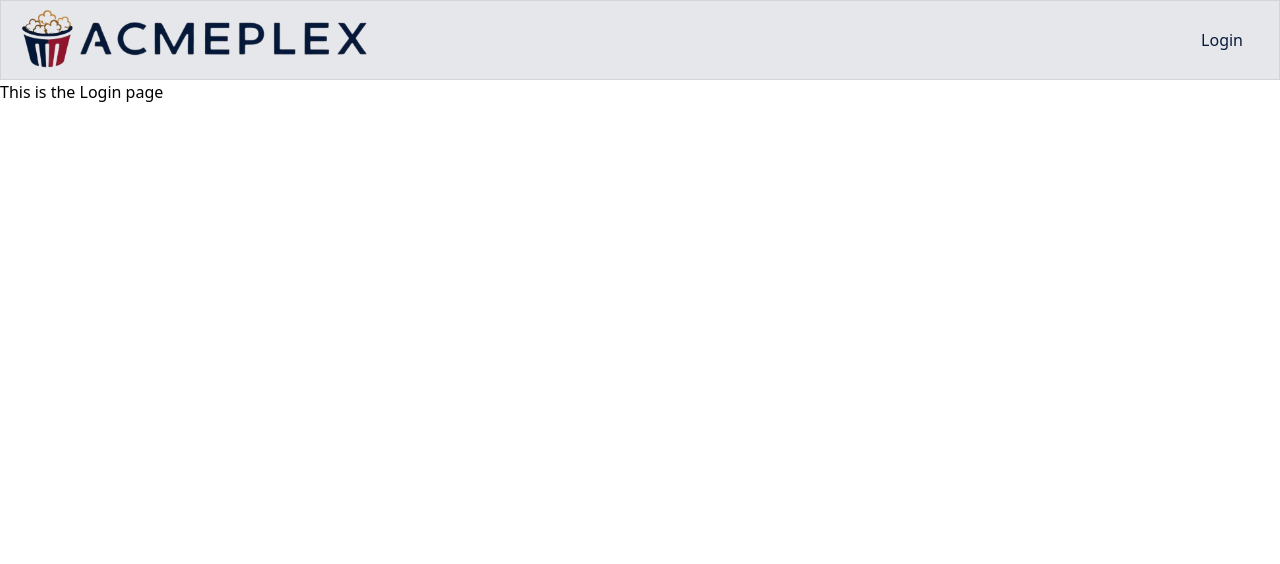
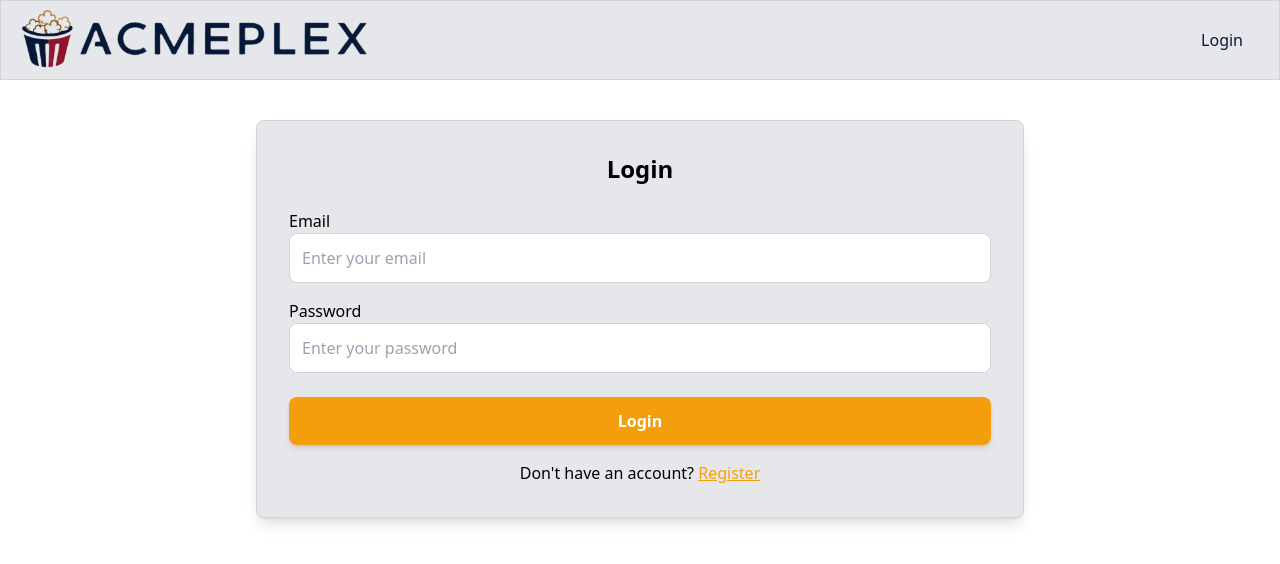
Before and after one commit to ensf-614-group11/frontend, a React (Vite) app in the folder AcmePlex/: page /Login in a window 1280 px wide. Shown: the top 564 px of the page. Built offline with nearby package versions, Linux system fonts and the light colour scheme.

Commit message:
Added login and cancel tickets page

```diff
--- a/AcmePlex/src/App.jsx
+++ b/AcmePlex/src/App.jsx
@@ -1,6 +1,6 @@
 import { Routes, Route } from "react-router-dom"
 import Home from "./pages/home";
-import Login from "./pages/Login";
+import LoginRegister from "./pages/LoginRegister";
 import CancelTickets from "./pages/CancelTickets";
 import Showtimes from "./pages/Showtimes";
 import AvailableSeats from "./pages/AvailableSeats"
@@ -12,7 +12,7 @@ function App() {
   return (
     <Routes>
       <Route path="/" element={<Home />} />
-      <Route path="/Login" element={<Login />} />
+      <Route path="/Login" element={<LoginRegister />} />
       <Route path="/Showtimes" element={<Showtimes />} />
       <Route path="/AvailableSeats" element={<AvailableSeats />} />
       <Route path="/Payment" element={<Payment />} />
--- /dev/null
+++ b/AcmePlex/src/components/CancelTicketsPage.jsx
@@ -0,0 +1,122 @@
+import { useState } from "react";
+import ContainerMain from "./ContainerMain";
+
+function CancelTickets() {
+  const [purchaseID, setPurchaseID] = useState("");
+  const [ticketDetails, setTicketDetails] = useState("");
+  const [errroMessage, setErrorMessage] = useState("");
+  const [successMessage, setSuccessMessage] = useState("");
+
+  // Mock Data for Ticket Details
+  const mockTicketData = {
+    "123456789": {
+      showName: "Avengers: Endgame",
+      showtime: "2024-11-25T19:00:00Z",
+      seat: "A12",
+      price: 20.0,
+      isCancellable: true,
+    },
+  };
+
+  const fetchTicketDetails = () => {
+    setErrorMessage("");
+    setSuccessMessage("");
+
+    // Mock fetching logic
+    const ticket = mockTicketData[purchaseID];
+    if (ticket) {
+      if(new Date(ticket.showtime) - new Date() < 72 * 60 * 60 * 1000) {
+        // If within 72 hourss, mark as non-cancellable
+        setErrorMessage("Tickets can only be cancelled at least 72 hours before the showtime.")
+        setTicketDetails(null);
+      } else {
+        setTicketDetails(ticket);
+      }
+    } else {
+      setErrorMessage("Unable to find ticket details. Please check your Purchase ID.")
+      setTicketDetails(null)
+    }
+
+    // Replace the above with an actual API call in the future
+    // Example:
+    // fetch(`/api/tickets/${purchaseID}`)
+    //   .then((response) => {
+    //     if (!response.ok) throw new Error("Unable to find ticket details.");
+    //     return response.json();
+    //   })
+    //   .then(setTicketDetails)
+    //   .catch((error) => setErrorMessage(error.message));
+  }
+
+  const CancelTicket = () => {
+    // Mock cancel logic
+    if(ticketDetails.isCancellable) {
+      setSuccessMessage(`Your ticket for "${ticketDetails.showName}" has been cencelled. A confirmation email has been sent. You have received a credit of $${(ticketDetails.price * 0.85).toFixed(2)}.`)
+      setTicketDetails(null);
+    } else {
+      setErrorMessage("This ticket is no longer cancellable.")
+    }
+
+    // Replace the above with an actual API call in the future
+    // Example:
+    // fetch(`/api/tickets/cancel`, {
+    //   method: "POST",
+    //   headers: { "Content-Type": "application/json" },
+    //   body: JSON.stringify({ purchaseID }),
+    // })
+    //   .then((response) => {
+    //     if (!response.ok) throw new Error("Unable to cancel ticket.");
+    //     return response.json();
+    //   })
+    //   .then((data) =>
+    //     setSuccessMessage(`Your ticket has been cancelled. Credit: $${data.creditAmount}.`)
+    //   )
+    //   .catch((error) => setErrorMessage(error.message));
+  }
+
+  return(
+    <ContainerMain>
+      <h1>Cancel Tickets</h1>
+      <div className="space-y-4">
+        <label htmlFor="purchaseID" className="block font-medium">
+          Enter your Purchase ID:
+        </label>
+        <input
+          type="text"
+          id="purchaseID"
+          value={purchaseID}
+          onChange={(e) => setPurchaseID(e.target.value)}
+          className="w-full p-3 border border-gray-300 rounded-lg"
+          placeholder="Enter Purchase ID"
+        />
+        <button
+          onClick={fetchTicketDetails}
+          className="mt-4 bg-acmeYellow text-white p-3 rounded-lg shadow-md hover:bg-acmeYellow-dark"
+        >
+          Find Ticket
+        </button>
+      </div>
+
+      {errroMessage && <p className="text-red-500 mt-4">{errroMessage}</p>}
+      {successMessage && <p className="text-green-500 mt-4">{successMessage}</p>}
+
+      {ticketDetails && (
+        <div className="mt-6 border border-gray-300 rounded-lg p-4">
+          <h2 className="font-bold">Ticket Details:</h2>
+          <p><strong>Show:</strong> {ticketDetails.showName}</p>
+          <p><strong>Showtime:</strong> {ticketDetails.showtime}</p>
+          <p><strong>Seat:</strong> {ticketDetails.seat}</p>
+          <p><strong>Price:</strong> {ticketDetails.price}</p>
+          <button
+            onClick={CancelTicket}
+            className="mt-4 bg-red-500 text-white p-3 rounded-lg shadow-md hover:bg-red-600"
+          >
+            Cancel Ticket
+          </button>
+        </div>
+      )}
+    </ContainerMain>
+  )
+}
+
+export default CancelTickets;
--- /dev/null
+++ b/AcmePlex/src/components/LoginPage.jsx
@@ -0,0 +1,65 @@
+import { useState } from "react";
+
+function LoginPage({ onSwitch }) {
+  const [email, setEmail] = useState("");
+  const [password, setPassword] = useState("");
+
+  const handleSubmit = (e) => {
+    e.preventDefault();
+    // Add login logic here (API calls)
+    console.log("Login for submitted", {email, password});
+  };
+
+  return (
+    <form onSubmit={handleSubmit}>
+      <div className="space-y-4">
+        <div>
+          <label htmlFor="email" className="block font-medium">
+            Email
+          </label>
+          <input
+            type="email"
+            id="email"
+            value={email}
+            onChange={(e) => setEmail(e.target.value)}
+            className="w-full p-3 border border-gray-300 rounded-lg"
+            placeholder="Enter your email"
+            required
+          />
+        </div>
+        <div>
+          <label htmlFor="password" className="block font-medium">
+            Password
+          </label>
+          <input
+            type="password"
+            id="password"
+            value={password}
+            onChange={(e) => setPassword(e.target.value)}
+            className="w-full p-3 border border-gray-300 rounded-lg"
+            placeholder="Enter your password"
+            required
+          />
+        </div>
+      </div>
+      <button
+        type="submit"
+        className="w-full p-3 mt-6 bg-acmeYellow text-white font-bold rounded-lg shadow-md hover:bg-acmeYellow-dark"
+      >
+        Login
+      </button>
+      <p className="mt-4 text-center">
+        Don't have an account?{" "}
+        <button
+          type="button"
+          onClick={onSwitch}
+          className="text-acmeYellow hover: underline"
+        >
+          Register
+        </button>
+      </p>
+    </form>
+  )
+}
+
+export default LoginPage;
--- a/AcmePlex/src/components/PaymentPage.jsx
+++ b/AcmePlex/src/components/PaymentPage.jsx
@@ -32,7 +32,7 @@ function PaymentPage() {
     <ContainerMain>
       <div className="container mx-auto p-6">
         <Link
-          to="/AvailableSeats"
+          to="/Showtimes"
           className="inline-block px-4 py-2 text-white bg-neutral-500 rounded-lg hover:bg-acmeYellow mb-5"
         >
           Back
--- /dev/null
+++ b/AcmePlex/src/components/RegisterPage.jsx
@@ -0,0 +1,95 @@
+import { useState } from "react";
+
+function RegisterPage({ onSwitch }) {
+  const [firstName, setFirstName] = useState("");
+  const [lastName, setLastName] = useState("");
+  const [email, setEmail] = useState("");
+  const [password, setPassword] = useState("");
+
+  const handleSubmit = (e) => {
+    e.preventDefault();
+    // Add registration logic here (API call)
+    console.log("Register form submitted: ", {firstName, lastName, email, password})
+  }
+
+  return (
+    <form onSubmit={handleSubmit}>
+      <div className="space-y-4">
+        <div>
+          <label htmlFor="firstName" className="block font-medium">
+            First Name
+          </label>
+          <input
+            type="text"
+            id="firstName"
+            value={firstName}
+            onChange={(e) => setFirstName(e.target.value)}
+            className="w-full p-3 border border-gray-300 rounded-lg"
+            placeholder="Enter your first name"
+            required
+          />
+        </div>
+        <div>
+          <label htmlFor="lastName" className="block font-medium">
+            Last Name
+          </label>
+          <input
+            type="text"
+            id="lastName"
+            value={lastName}
+            onChange={(e) => setLastName(e.target.value)}
+            className="w-full p-3 border border-gray-300 rounded-lg"
+            placeholder="Enter your last name"
+            required
+          />
+        </div>
+        <div>
+          <label htmlFor="email" className="block font-medium">
+            Email
+          </label>
+          <input
+            type="email"
+            id="email"
+            value={email}
+            onChange={(e) => setEmail(e.target.value)}
+            className="w-full p-3 border border-gray-300 rounded-lg"
+            placeholder="Enter your email"
+            required
+          />
+        </div>
+        <div>
+          <label htmlFor="password" className="block font-medium">
+            Password
+          </label>
+          <input
+            type="password"
+            id="password"
+            value={password}
+            onChange={(e) => setPassword(e.target.value)}
+            className="w-full p-3 border border-gray-300 rounded-lg"
+            placeholder="Enter your password"
+            required
+          />
+        </div>
+      </div>
+      <button
+        type="submit"
+        className="w-full p-3 mt-6 bg-acmeYellow text-white font-bold rounded-lg shadow-md hover:bg-acmeYellow-dark"
+      >
+        Register
+      </button>
+      <p className="mt-4 text-center">
+        Already have an account?{" "}
+        <button
+          type="button"
+          onClick={onSwitch}
+          className="text-acmeYellow hover:underline"
+        >
+          Login
+        </button>
+      </p>
+    </form>
+  )
+}
+
+export default RegisterPage;
--- a/AcmePlex/src/pages/CancelTickets.jsx
+++ b/AcmePlex/src/pages/CancelTickets.jsx
@@ -1,10 +1,11 @@
 import Header from "../components/header";
+import CancelTicketsPage from "../components/CancelTicketsPage";
 
 function CancelTickets() {
   return(
     <div>
       <Header />
-      <h1>This is the Cancel Tickets page</h1>
+      <CancelTicketsPage />
     </div>
   )
 }
--- a/AcmePlex/src/pages/Login.jsx
+++ /dev/null
@@ -1,12 +0,0 @@
-import Header from "../components/header";
-
-function Login() {
-  return(
-    <div>
-      <Header />
-      <h1>This is the Login page</h1>
-    </div>
-  )
-}
-
-export default Login;
--- /dev/null
+++ b/AcmePlex/src/pages/LoginRegister.jsx
@@ -0,0 +1,31 @@
+import { useState } from "react";
+import Header from "../components/Header";
+import ContainerMain from "../components/ContainerMain";
+import LoginPage from "../components/LoginPage";
+import RegisterPage from "../components/RegisterPage";
+
+function LoginRegister() {
+  const [isLogin, setIsLogin] = useState(true);
+
+  const toggleForm = () => {
+    setIsLogin((prev) => !prev);
+  }
+
+  return(
+    <div>
+      <Header />
+      <ContainerMain>
+        <h2 className="text-2xl font-bold text-center mb-6">
+          {isLogin ? "Login" : "Register"}
+        </h2>
+        {isLogin ? (
+          <LoginPage onSwitch={toggleForm} />
+        ) : (
+          <RegisterPage onSwitch={toggleForm} />
+        )}
+      </ContainerMain>
+    </div>
+  )
+}
+
+export default LoginRegister;
```
Also changed, not shown: AcmePlex/src/components/CancelTicketsPageAPICalls.jsx (added).
